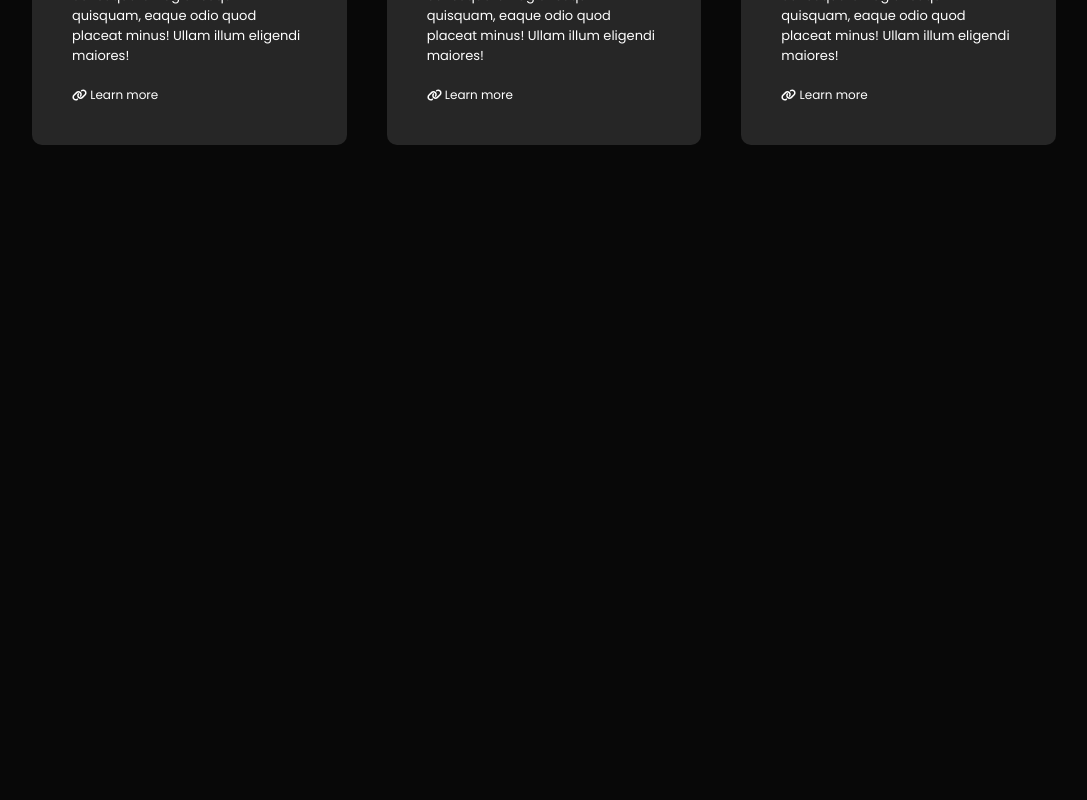
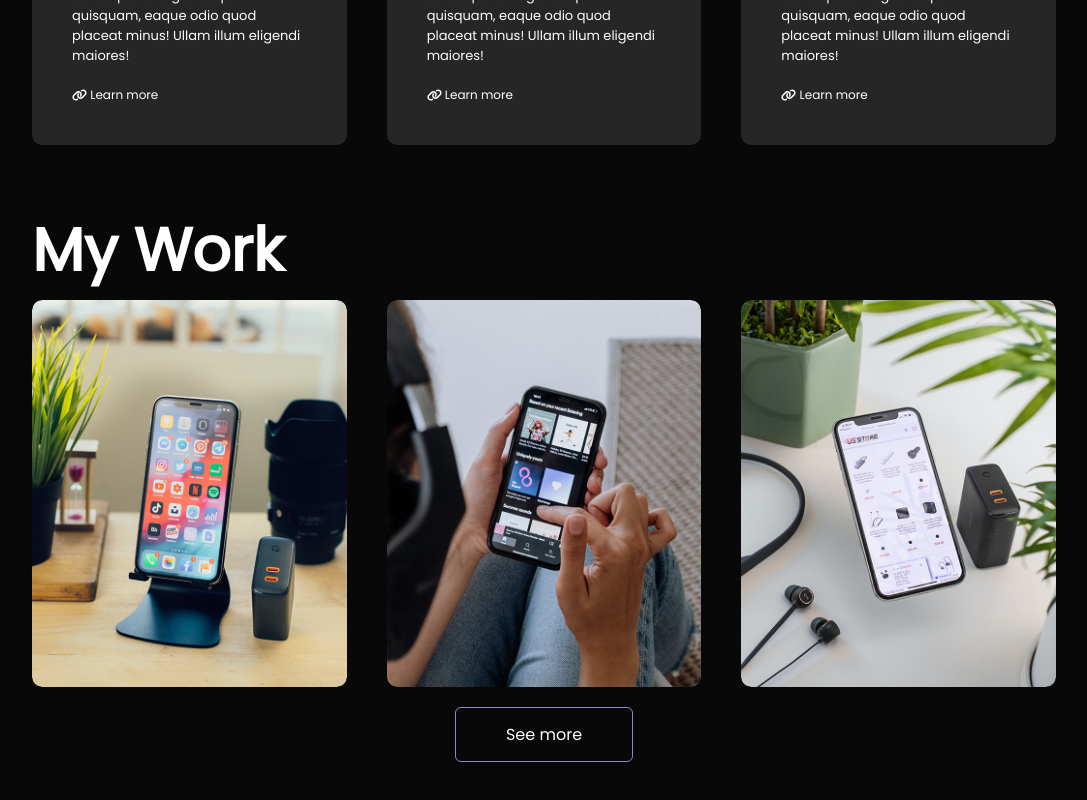
Before and after one commit to JhonattanEscorihuela/Portfolio_v2, a React (Vite) app: page / in a window 1280 px wide. Shown: the part 1882-2682 px from the top of the page, without its empty margins (96-1183 px from the left). Before the commit the page ends 2067 px from the top, so only its background shows below. Built offline with nearby package versions, Linux system fonts and the light colour scheme.

Commit message:
Section of Portfolio

```diff
--- a/src/App.jsx
+++ b/src/App.jsx
@@ -2,7 +2,7 @@ import React from 'react';
 import Header from './components/Header/Header';
 import About from './components/About/About';
 import Services from './components/Services/Services';
-// import Portfolio from './components/Portfolio';
+import Portfolio from './components/MyWork/Portfolio';
 // import Contact from './components/Contact';
 
 function App() {
@@ -12,7 +12,7 @@ function App() {
             < Header />
             <About />
             <Services />
-            {/* <Portfolio /> */}
+            <Portfolio />
             {/* <Contact /> */}
         </div>
     );
--- /dev/null
+++ b/src/components/MyWork/Portfolio.jsx
@@ -0,0 +1,56 @@
+// Portfolio.jsx
+import React from "react";
+import { FontAwesomeIcon } from '@fortawesome/react-fontawesome';
+import { faLink } from '@fortawesome/free-solid-svg-icons';
+import './Portfolio.styles.css'
+
+function Portfolio() {
+    return (
+        <div id="portfolio">
+            <div className="container">
+                <h1 className="sub-title">My Work</h1>
+                <div className="work-list">
+                    <div className="work">
+                        <img src="images/work-1.png" />
+                        <div className="layer">
+                            <h3>Social Media App</h3>
+                            <p>The app connects you yo the talented people around the world.
+                                Download it fro play store.
+                            </p>
+                            <a href="#">
+                                <FontAwesomeIcon icon={faLink} />
+                            </a>
+                        </div>
+                    </div>
+                    <div className="work">
+                        <img src="images/work-2.png" />
+                        <div className="layer">
+                            <h3>Music App</h3>
+                            <p>The app connects you yo the talented people around the world.
+                                Download it fro play store.
+                            </p>
+                            <a href="#">
+                                <FontAwesomeIcon icon={faLink} />
+                            </a>
+                        </div>
+                    </div>
+                    <div className="work">
+                        <img src="images/work-3.png" />
+                        <div className="layer">
+                            <h3>Online Shopping App</h3>
+                            <p>The app connects you yo the talented people around the world.
+                                Download it fro play store.
+                            </p>
+                            <a href="#">
+                                <FontAwesomeIcon icon={faLink} />
+                            </a>
+                        </div>
+                    </div>
+                </div>
+                <a href="#" className="btn">See more</a>
+            </div>
+        </div>
+    );
+}
+
+export default Portfolio;
--- /dev/null
+++ b/src/components/MyWork/Portfolio.styles.css
@@ -0,0 +1,91 @@
+#portfolio {
+    padding: 0px 0;
+}
+
+
+.sub-title {
+    font-size: 60px;
+    font-weight: 600;
+    color: #fff;
+}
+
+.work-list {
+    display: grid;
+    grid-template-columns: repeat(auto-fit, minmax(250px, 1fr));
+    grid-gap: 40px;
+    margin-top: 5px;
+}
+
+.work {
+    border-radius: 10px;
+    position: relative;
+    overflow: hidden;
+}
+
+.work img {
+    width: 100%;
+    border-radius: 10px;
+    display: block;
+    transition: transform 0.5s;
+}
+
+.layer {
+    width: 100%;
+    height: 0;
+    background: linear-gradient(rgba(0, 0, 0, 0.6), #9783C2);
+    border-radius: 10px;
+    position: absolute;
+    left: 0;
+    bottom: 0;
+    overflow: hidden;
+    display: flex;
+    align-items: center;
+    justify-content: center;
+    flex-direction: column;
+    padding: 0 40px;
+    text-align: center;
+    font-size: 14px;
+    transition: height 0.5s;
+}
+
+.layer h3 {
+    font-weight: 500;
+    margin-bottom: 20px;
+}
+
+.layer a {
+    margin-top: 20px;
+    color: #9783C2;
+    text-decoration: none;
+    font-size: 18px;
+    line-height: 60px;
+    background: #fff;
+    width: 60px;
+    height: 60px;
+    border-radius: 50px;
+    text-align: center;
+}
+
+.work:hover img {
+    transform: scale(1.1);
+}
+
+.work:hover .layer {
+    height: 100%;
+}
+
+.btn {
+    display: block;
+    margin: 20px auto;
+    width: fit-content;
+    border: 1px solid #9783C2;
+    padding: 14px 50px;
+    border-radius: 6px;
+    text-decoration: none;
+    color: white;
+    transition: background 0.5s;
+}
+
+.btn:hover {
+    background: #9783C2;
+}
```
